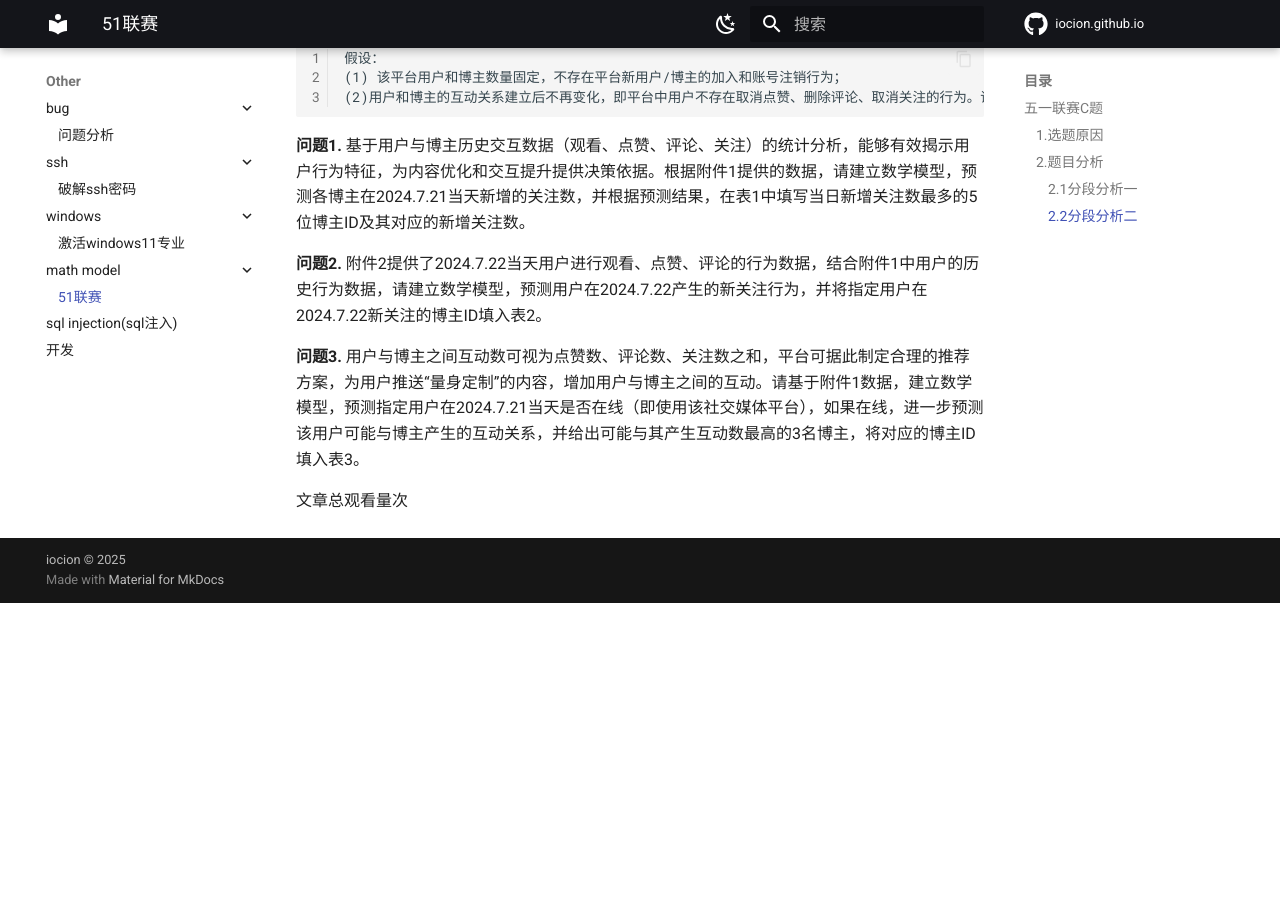
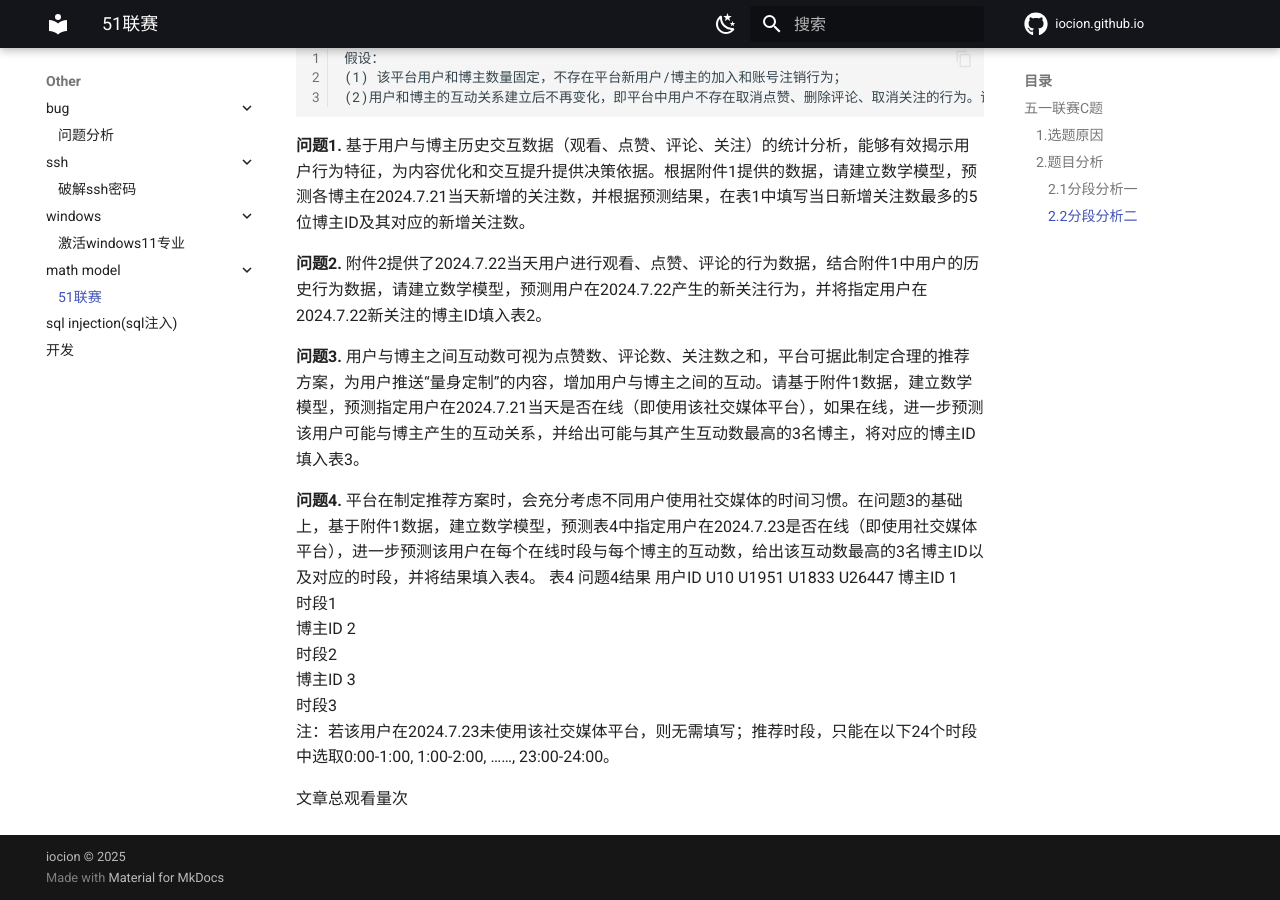
Before and after one commit to iocion/iocion.github.io, an MkDocs documentation site: the page built from docs/Other/math model/51联赛.md, in a window 1280 px wide and 900 px high, scrolled down 1580 px. Built offline with MkDocs 1.6.1 and Material for MkDocs 9.7.7, drawn with Linux system fonts in a browser that asks for light colours; nearby versions of some CDN libraries; library files that are not in the unit come from our copies; comment, search, counter and statistics services are not loaded; before the commit the page ends 2183 px from its top, so only the background shows below that.

Commit message:
Update 51联赛.md
增加问题四

```diff
--- a/docs/Other/math model/51联赛.md
+++ b/docs/Other/math model/51联赛.md
@@ -70,6 +70,16 @@
 
 **问题3.** 用户与博主之间互动数可视为点赞数、评论数、关注数之和，平台可据此制定合理的推荐方案，为用户推送“量身定制”的内容，增加用户与博主之间的互动。请基于附件1数据，建立数学模型，预测指定用户在2024.7.21当天是否在线（即使用该社交媒体平台），如果在线，进一步预测该用户可能与博主产生的互动关系，并给出可能与其产生互动数最高的3名博主，将对应的博主ID填入表3。
 
+**问题4.** 平台在制定推荐方案时，会充分考虑不同用户使用社交媒体的时间习惯。在问题3的基础上，基于附件1数据，建立数学模型，预测表4中指定用户在2024.7.23是否在线（即使用社交媒体平台），进一步预测该用户在每个在线时段与每个博主的互动数，给出该互动数最高的3名博主ID以及对应的时段，并将结果填入表4。
+表4 问题4结果
+用户ID	U10	U1951	U1833	U26447
+博主ID 1
+时段1
+博主ID 2
+时段2
+博主ID 3
+时段3
+注：若该用户在2024.7.23未使用该社交媒体平台，则无需填写；推荐时段，只能在以下24个时段中选取0:00-1:00, 1:00-2:00, ……, 23:00-24:00。
 
 
 <span id="busuanzi_container_page_pv">文章总观看量<span id="busuanzi_value_page_pv"></span>次</span>
```
